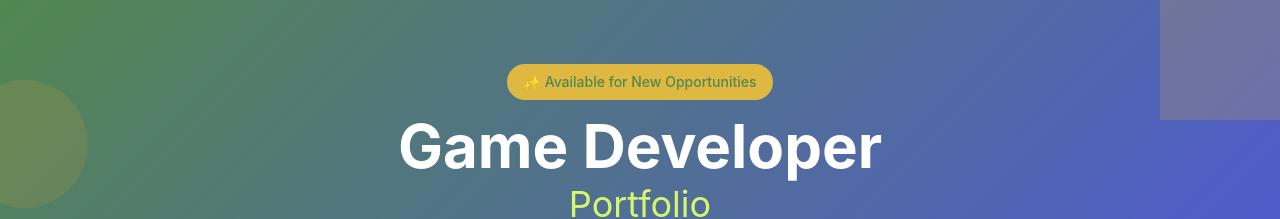
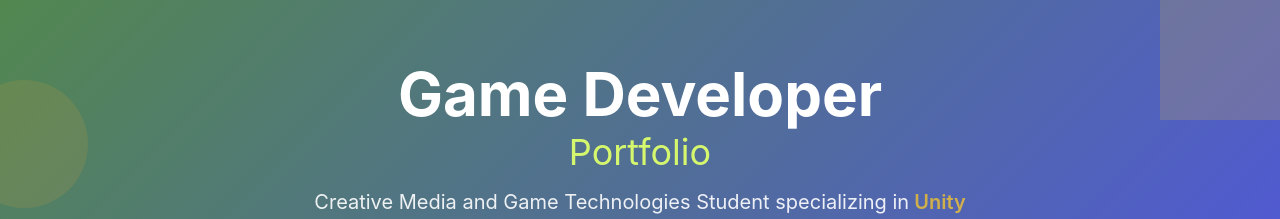
Before and after one commit to CodringherAndFenn/my-portfolio, a React (Create React App) app: page / in a window 1280 px wide. Shown: the top 219 px of the page. Built offline with nearby package versions, Linux system fonts and the light colour scheme.

Commit message:
testing removing available for new opportunities

```diff
--- a/src/components/Portfolio.js
+++ b/src/components/Portfolio.js
@@ -387,10 +387,10 @@ const Portfolio = () => {
           <div className="text-center">
             {/* Main Header Content */}
             <div className="max-w-4xl mx-auto">
-              <div className="inline-block px-4 py-2 rounded-full text-sm font-medium mb-4"
+              {/*<div className="inline-block px-4 py-2 rounded-full text-sm font-medium mb-4"
                    style={{ backgroundColor: '#deb841', color: '#52874f' }}>
                 ✨ Available for New Opportunities
-              </div>
+              </div>*/}
 
               <h1 className="text-5xl lg:text-6xl font-bold text-white mb-4 leading-tight">
                 Game Developer
```
